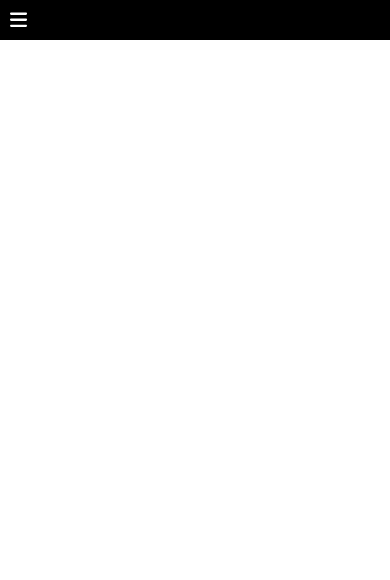
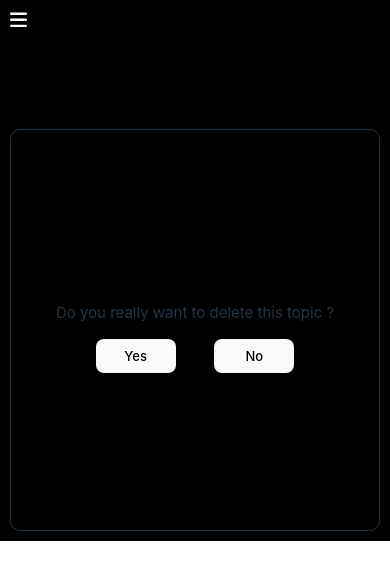
Before and after one commit to randhavevaibhav/JsManual2, a React (Create React App) app: page /JsManual2/1/deletetopic/1 in a window 390 px wide. Shown: the top 580 px of the page. Built offline with nearby package versions, Linux system fonts and the light colour scheme; a small style sheet from the web is missing.

Commit message:
Added delete topic functionality

```diff
--- a/src/App.js
+++ b/src/App.js
@@ -9,6 +9,7 @@ import ArrayMethods from "./sections/ArrayMethods";
 import Promises from "./sections/Promises";
 import ObjectJs from "./sections/ObjectJs";
 import AddNewConcept from "./components/AddNewConcept";
+import DeleteTopic from "./components/DeleteTopic";
 
 import { IsLoadingContex } from "./Contexts/IsLoadingContex";
 import Home from "./components/Home";
@@ -35,17 +36,21 @@ function App() {
               <Route path="/JsManual2/concode" element={<ConvertedCode />} />
 
               <Route
-                path="/JsManual2/arraymethods"
+                path="/JsManual2/Array"
                 element={<ArrayMethods />}
               />
-              <Route path="/JsManual2/promises" element={<Promises />} />
-              <Route path="/JsManual2/string" element={<StringJS />} />
-              <Route path="/JsManual2/object" element={<ObjectJs />} />
+              <Route path="/JsManual2/Promises" element={<Promises />} />
+              <Route path="/JsManual2/String" element={<StringJS />} />
+              <Route path="/JsManual2/Object" element={<ObjectJs />} />
 
               <Route
                 path="/JsManual2/addnewconcept"
                 element={<AddNewConcept />}
               />
+
+            <Route path='/JsManual2/:topic/deletetopic/:id'
+            element={<DeleteTopic/>}/>
+
             </Routes>
           </Router>
         </div>
--- /dev/null
+++ b/src/components/DeleteTopic.js
@@ -0,0 +1,70 @@
+import React from 'react';
+import { useParams } from 'react-router-dom';
+import { useNavigate } from 'react-router-dom';
+import axios from 'axios';
+import { IsLoadingContex } from '../Contexts/IsLoadingContex';
+import { useContext } from 'react';
+
+import "../styles/DeleteTopic.css"
+
+function DeleteTopic() {
+    const {id,topic} =  useParams();
+    console.log("id ===> "+id);
+    console.log("topic name  ===> "+topic);
+
+    const navigate = useNavigate();
+    const {loading,setLoading} = useContext(IsLoadingContex);
+
+
+const handelDeleteTopic = ()=>{
+
+    axios.delete(`https://js-manual2-backend.vercel.app/jstopics/${id}`)
+    .then(()=>{
+        setLoading(false);
+        alert("successfully deleted topic with id ===> "+id);
+        navigate(`/JsManual2/${topic}`)
+
+    })
+    .catch((error)=>{
+        setLoading(false);
+        alert(`An error happened. Please check console logs`);
+        console.log(error);
+
+    })
+
+    //code for mimic delete topic
+
+    // setLoading(true);
+    // setTimeout(() => {
+    //     alert("deleted topic with id ===> "+id);
+    //     setLoading(false);
+    //     navigate(`/JsManual2/${topic}`)
+    // }, 3000);
+
+}
+
+  return (
+    <>
+    <div className='del-container-wrapper'>
+        {loading?<div className='del-loading-div'>
+            <p>Deleting topic .......</p>
+
+        </div>:<div className='del-container'>
+        <p>Do you really want to delete this topic ?</p>
+        <div className='del-yes-no'>
+            <button className='del-buttons' onClick={()=>{
+                handelDeleteTopic();
+            }}>Yes</button>
+            <button className='del-buttons' onClick={()=>{navigate(`/JsManual2/${topic}`)}}>No</button>
+        </div>
+    </div>
+}
+
+    </div>
+
+
+    </>
+  )
+}
+
+export default DeleteTopic;
--- a/src/components/TopicItems.js
+++ b/src/components/TopicItems.js
@@ -5,10 +5,12 @@ import hljs from "highlight.js";
 import "highlightjs-copy/dist/highlightjs-copy.min.css";
 import { useEffect, useState } from "react";
 import { CopyToClipboard } from "react-copy-to-clipboard";
+import { Link } from "react-router-dom";
 
 const TopicItems = ({
   idx,
   topicName,
+  subTopicName,
   syntax,
   explanation,
   IMPPoints,
@@ -22,10 +24,10 @@ const TopicItems = ({
 
   return (
     <>
-      <div className="container" id={idx}>
+      <div className="container">
         <div className="first-section">
           <div className="topic-name padding20px">
-            <b>{topicName}</b>
+            <b>{subTopicName}</b>
           </div>
           <div id="copy-button">
             <CopyToClipboard
@@ -89,7 +91,15 @@ const TopicItems = ({
           </a>
         </div></>):""}
 
+        <div id="delete-button">
+          <Link to={`/JsManual2/${topicName}/deletetopic/${idx}`}>
+          <button>Delete Topic</button>
+          </Link>
+
       </div>
+
+      </div>
+
     </>
   );
 };
--- a/src/helper/CreateSection.js
+++ b/src/helper/CreateSection.js
@@ -17,10 +17,12 @@ function CreateSection({QTopicName}) {
           <LoadingSkeleton skeletonItems={10} />
         ) : (
           data.map((val) => {
+
             return (
               <TopicItems
-                key={val._id}
-                topicName={val.subTopicName}
+                idx={val._id}
+                topicName={val.topicName}
+                subTopicName={val.subTopicName}
                 syntax={val.syntax}
                 explanation={val.explanation}
                 IMPPoints={val.IMPPoints}
--- a/src/helper/LoadingHelper.js
+++ b/src/helper/LoadingHelper.js
@@ -1,8 +1,11 @@
 import "../styles/LoadingSVG.css";
 import "../styles/SkeletonLoading.css";
+
+
 export const disableScreen = () => {
   var div = document.createElement("div");
   div.className += "overlay";
+
   document.body.appendChild(div);
 };
 
--- a/src/helper/SidebarMenuList.js
+++ b/src/helper/SidebarMenuList.js
@@ -6,10 +6,10 @@ export const SidebarMenuList = [
     title: "Topics",
     isOpen: false,
     path: "/JsManual2/topics",
-    subTopics: [{path: "/JsManual2/arraymethods", title: "Array" },
-    {path: "/JsManual2/promises", title: "Promises in js" },
-    {path: "/JsManual2/string", title: "String" },
-    {path: "/JsManual2/object", title: "Object" }
+    subTopics: [{path: "/JsManual2/Array", title: "Array" },
+    {path: "/JsManual2/Promises", title: "Promises in js" },
+    {path: "/JsManual2/String", title: "String" },
+    {path: "/JsManual2/Object", title: "Object" }
 
     ],
   },
--- /dev/null
+++ b/src/styles/DeleteTopic.css
@@ -0,0 +1,52 @@
+.del-container-wrapper{
+    width: 100%;
+  height: 100%;
+
+  display: flex;
+  align-items: center;
+  justify-content: center;
+  margin-top: 119px;
+}
+
+.del-container{
+    width: 28rem;
+  height: 25rem;
+  border: solid 1px;
+  border-radius: 10px;
+  display: flex;
+  align-items: center;
+  justify-content: center;
+  flex-direction: column;
+  margin: 10px;
+}
+
+.del-yes-no{
+    display: flex;
+  justify-content: space-between;
+  width: 39%;
+}
+
+.del-buttons{
+    width: 5rem;
+}
+
+.del-loading-div{
+    width: 19rem;
+  height: 4rem;
+  border: solid 1px;
+  border-radius: 10px;
+  margin: 10px;
+}
+.del-loading-div>p{
+    padding: 10px;
+    font-weight: 700;
+}
+
+
+@media only screen and (max-width: 600px) {
+
+
+    .del-yes-no{
+        width: 54%;
+    }
+  }
--- a/src/styles/TopicItems.css
+++ b/src/styles/TopicItems.css
@@ -19,6 +19,7 @@
   border-radius: 10px;
   margin: 10px;
   width: 30%;
+  height: fit-content;
 }
 .padding20px {
   padding: 20px;
@@ -57,6 +58,18 @@ p {
   flex-wrap: wrap;
 }
 
+#delete-button
+{
+
+  /* border: solid 2px; */
+  display: flex;
+  align-items: flex-end;
+  padding: 10px;
+
+}
+
+
+
 @media only screen and (max-width: 600px) {
   .container {
     width: 93%;
```
Also changed, not shown: src/components/AddNewConcept.js (+0 -20 lines).
